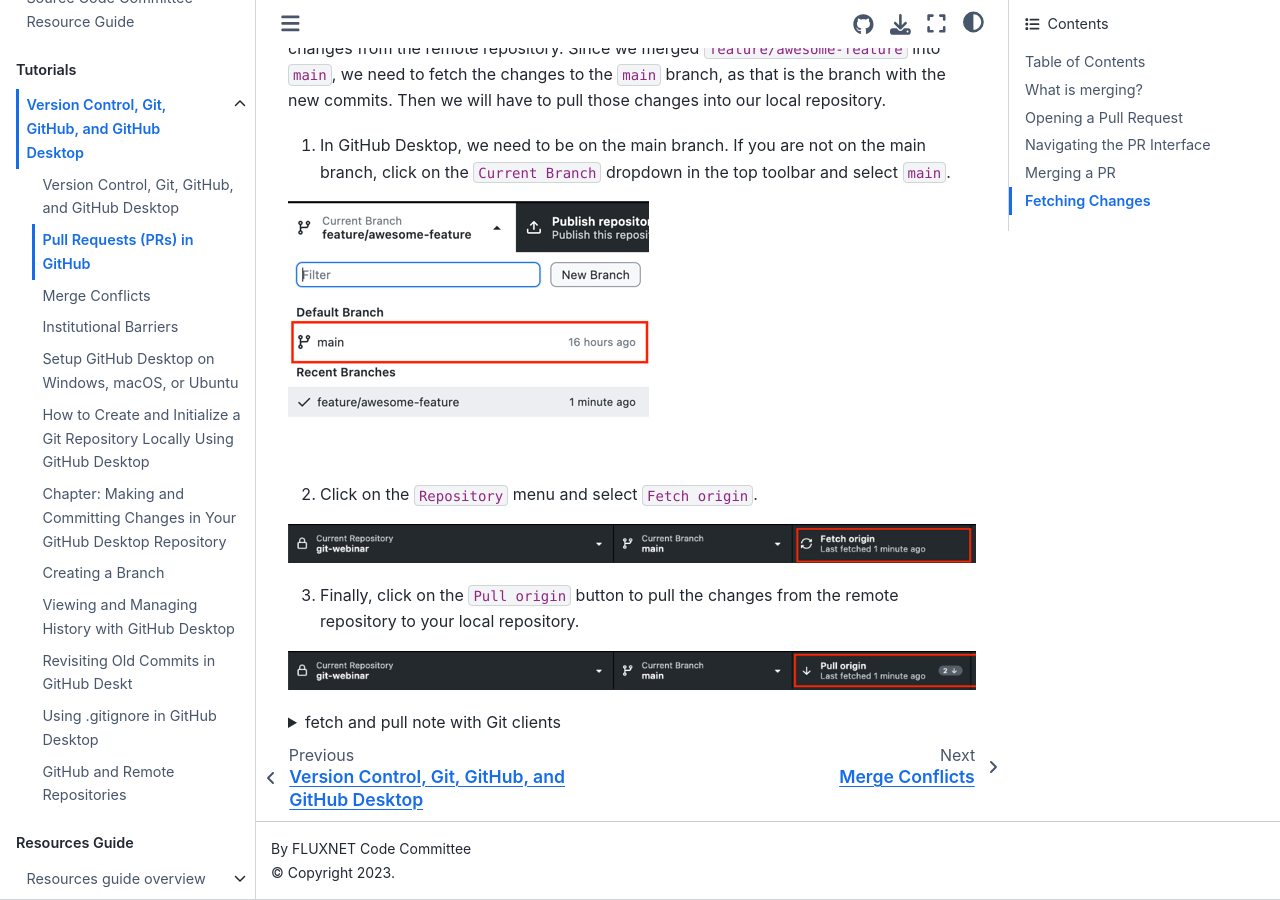
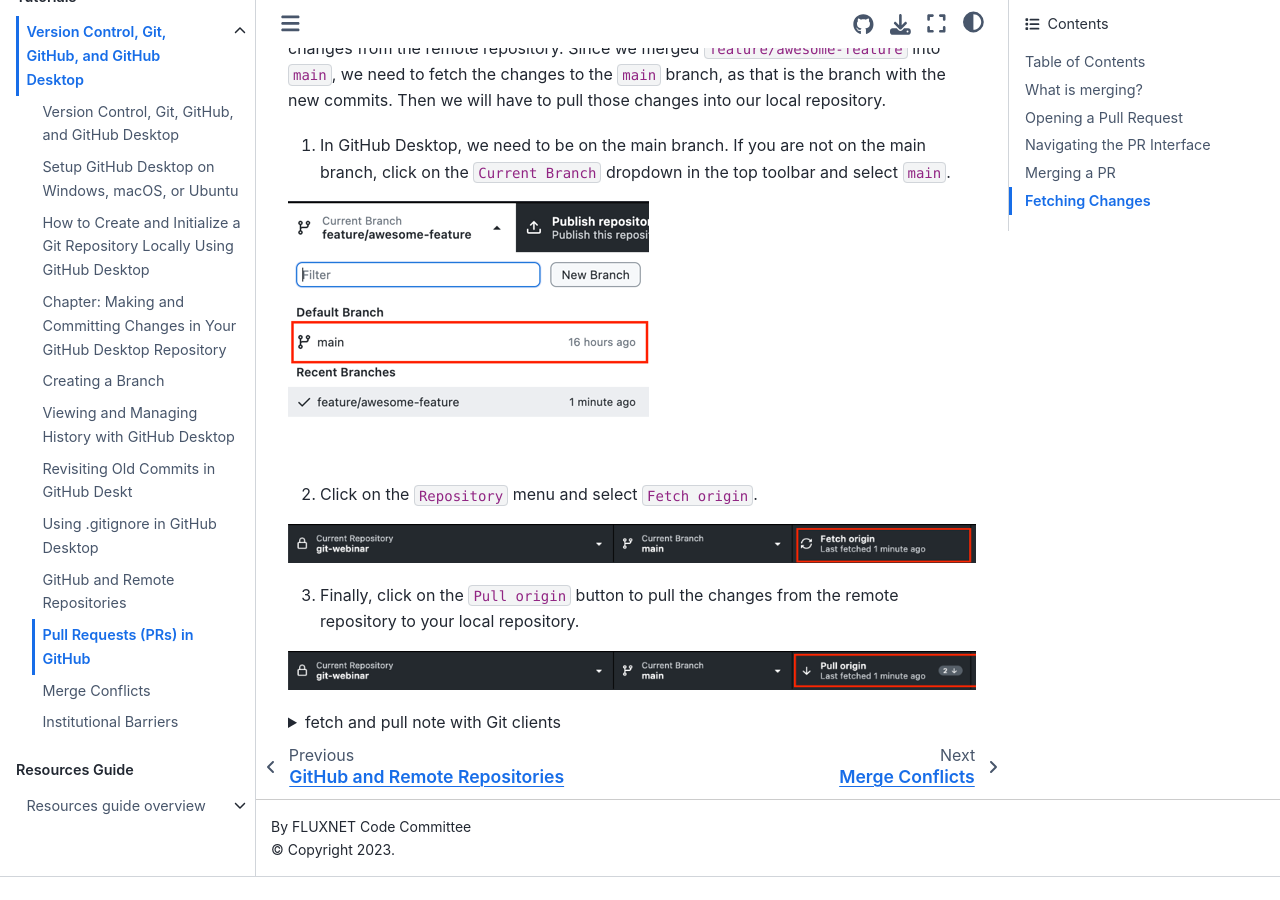
Before and after one commit to fluxnet-open-source/website, a Jupyter Book: the page built from tutorials/git/10-pull-requests.md, in a window 1280 px wide and 900 px high, scrolled down 6438 px. Built offline with Jupyter Book 1.0.4 settings and Sphinx 7.4.7 and the Sphinx Book theme 1.1.4, drawn with Linux system fonts in a browser that asks for light colours; after the commit the page ends 7315 px from its top, so only the background shows below that; part of the change alters nothing that is shown; some of the changed text lies outside the part shown.

Commit message:
0 pad chapter numbers for sort order

```diff
--- a/tutorials/git/10-pull-requests.md
+++ b/tutorials/git/10-pull-requests.md
@@ -60,6 +60,8 @@ If you just pushed to a branch, often GitHub will have a button to create a PR r
 
 If you copy and paste the commit message (including the expanded description by clicking on the commit message), it will automatically link to the commit, making it easier for reviewers to see the changes.
 
+Though you might need to do some manual formatting if it is a multi-line commit message.
+
 ![Image: GitHub highlight of commit message](fig/github-copy-commit-message.png)
 
 ![Image: GitHub commit message pasted in showing commit message and SHA](fig/github-copied-commit-message.png)
```
Also changed, not shown: tutorials/git/01-basics.md (renamed from tutorials/git/1-basics.md), tutorials/git/02-setup.md (renamed from tutorials/git/2-setup.md), tutorials/git/03-init-repo.md (renamed from tutorials/git/3-init-repo.md), tutorials/git/04-changes.md (renamed from tutorials/git/4-changes.md), tutorials/git/05-new-branch.md (renamed from tutorials/git/5-new-branch.md), tutorials/git/06-history.md (renamed from tutorials/git/6-history.md), tutorials/git/07-history2.md (renamed from tutorials/git/7-history2.md), tutorials/git/08-ignore.md (renamed from tutorials/git/8-ignore.md), tutorials/git/09-github.md (renamed from tutorials/git/9-github.md).
